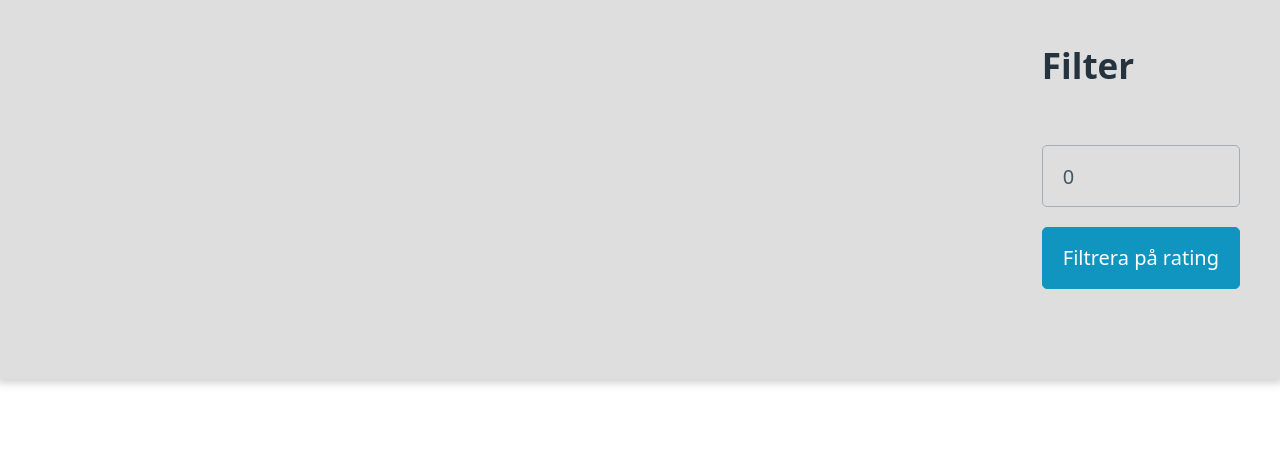
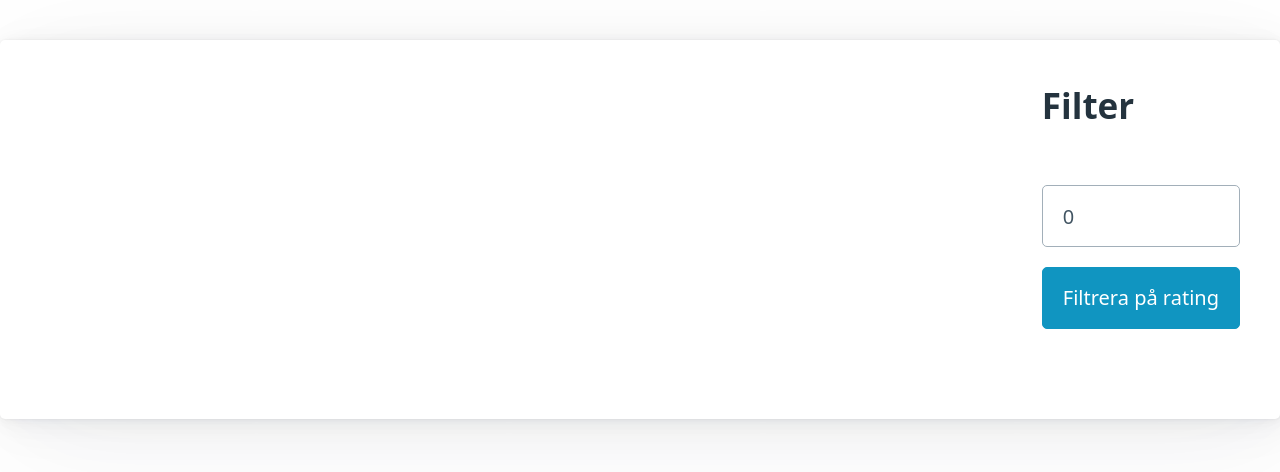
Before and after one commit to imakero/storefront, a plain HTML site: page index.html in a window 1280 px wide. Drawn offline with nearby package versions, Linux system fonts and the light colour scheme; no server answers.

Commit message:
fix: remove header css

```diff
--- a/index.html
+++ b/index.html
@@ -12,7 +12,7 @@
     <link rel="stylesheet" href="style.css" />
   </head>
   <body>
-    <div class="header-wrapper">
+    <article class="header-wrapper">
       <div class="cart-wrapper">
         <div id="cart-container" class="cart-container"></div>
         <div id="total-container"></div>
@@ -29,7 +29,7 @@
         />
         <button type="submit">Filtrera på rating</button>
       </form>
-    </div>
+    </article>
 
     <div id="products-container" class="products-grid"></div>
     <script src="index.js"></script>
--- a/index.js
+++ b/index.js
@@ -55,8 +55,8 @@ function renderProducts(products) {
 function renderProduct(product) {
   const productWrapper = document.createElement('div')
   productWrapper.className = 'product'
+  productWrapper.appendChild(createImage(product))
   productWrapper.appendChild(createTitle(product))
-  productWrapper.appendChild(createImage(product))
   productWrapper.appendChild(createDescription(product))
   productWrapper.appendChild(
     createInfoTable(product, ['price', 'rating', 'stock'])
--- a/style.css
+++ b/style.css
@@ -10,7 +10,7 @@ body {
   padding: 2rem;
   display: grid;
   gap: 2rem;
-  grid-template-columns: repeat(auto-fit, minmax(300px, 1fr));
+  grid-template-columns: repeat(auto-fill, minmax(300px, 1fr));
 }
 
 .product > img {
@@ -24,14 +24,10 @@ body {
   padding: 2rem;
   display: flex;
   justify-content: space-between;
-  background-color: #dedede;
   width: 100%;
   position: sticky;
   top: 0;
   left: 0;
-  -webkit-box-shadow: 0px 0px 9px 3px rgba(41, 41, 41, 0.25);
-  -moz-box-shadow: 0px 0px 9px 3px rgba(41, 41, 41, 0.25);
-  box-shadow: 0px 0px 9px 3px rgba(41, 41, 41, 0.25);
 }
 
 .cart-container {
```
